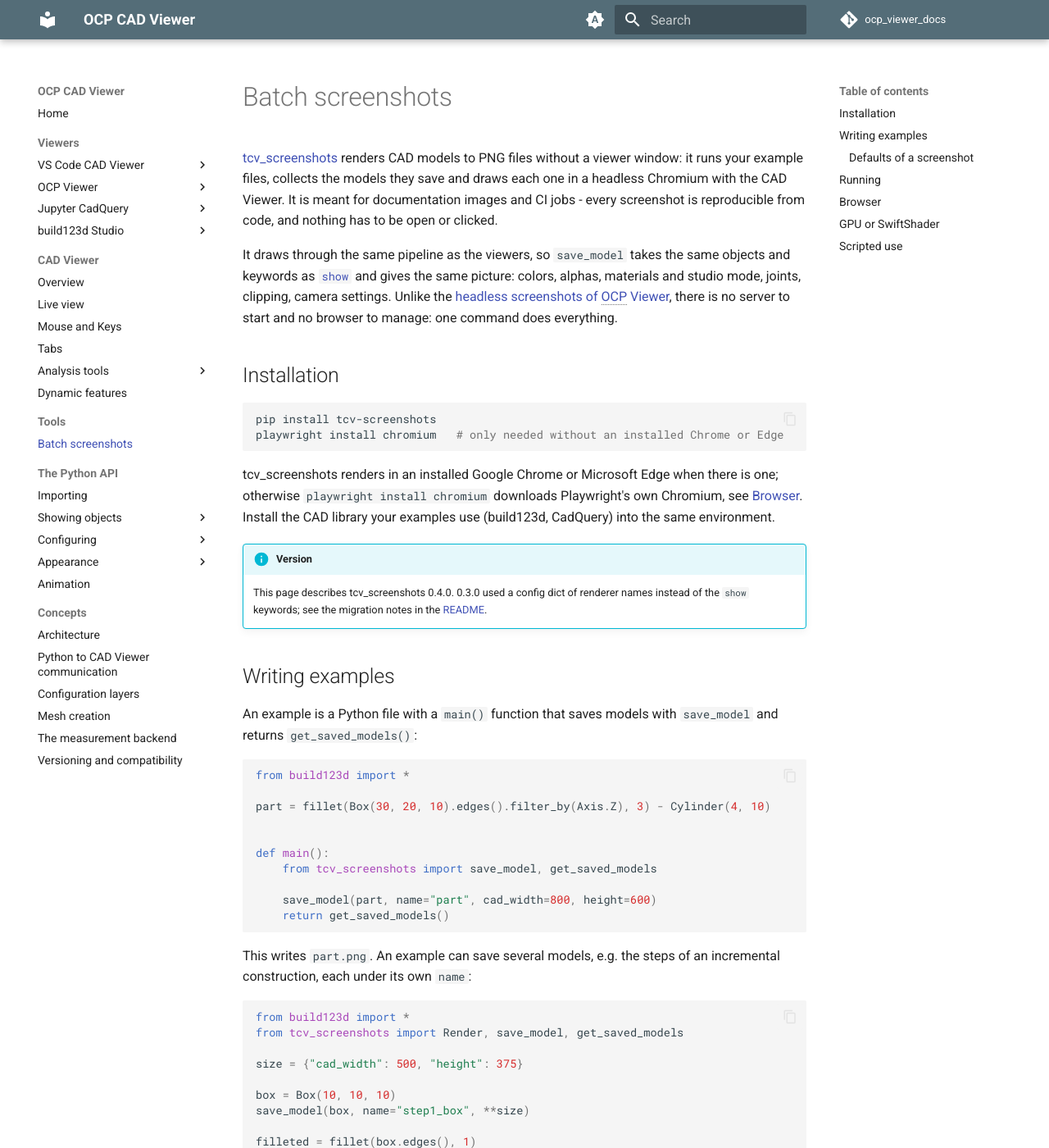
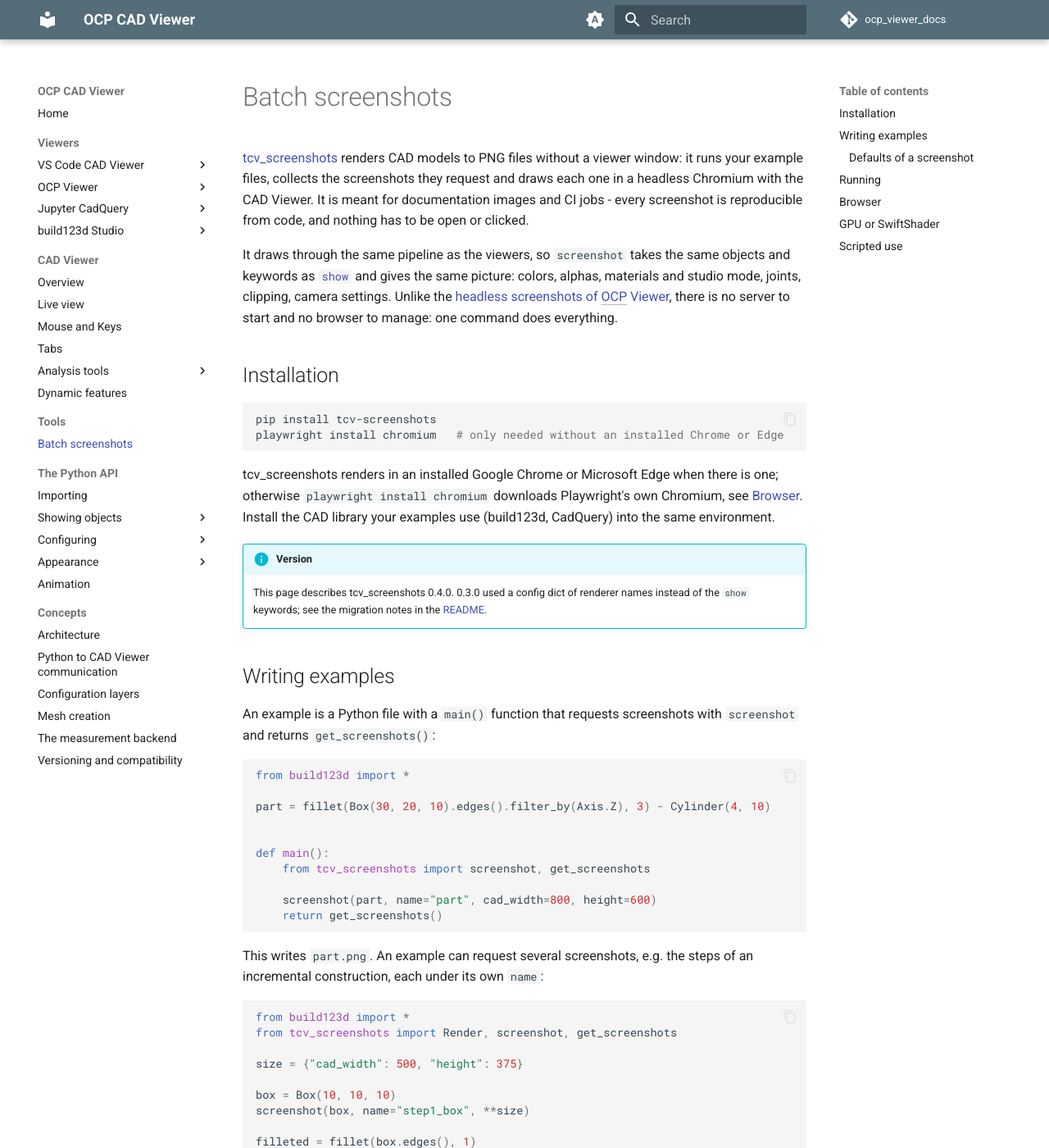
Before and after one commit to bernhard-42/ocp_viewer_docs, an MkDocs documentation site: the page built from docs/tools/tcv_screenshots.md, in a window 1280 px wide and 1400 px high. Shown: the whole window at 82% size. Built offline with MkDocs 1.6.1 and Material for MkDocs 9.7.7, drawn with Linux system fonts in a browser that asks for light colours; comment, search, counter and statistics services are not loaded; some of the changed text lies outside the part shown.

Commit message:
Batch screenshots: screenshot() and get_screenshots()
Co-Authored-By: Claude Opus 5.5 <noreply@anthropic.com>

````diff
--- a/docs/tools/tcv_screenshots.md
+++ b/docs/tools/tcv_screenshots.md
@@ -1,8 +1,8 @@
 # Batch screenshots
 
-[tcv_screenshots](https://github.com/bernhard-42/tcv_screenshots) renders CAD models to PNG files without a viewer window: it runs your example files, collects the models they save and draws each one in a headless Chromium with the CAD Viewer. It is meant for documentation images and CI jobs - every screenshot is reproducible from code, and nothing has to be open or clicked.
+[tcv_screenshots](https://github.com/bernhard-42/tcv_screenshots) renders CAD models to PNG files without a viewer window: it runs your example files, collects the screenshots they request and draws each one in a headless Chromium with the CAD Viewer. It is meant for documentation images and CI jobs - every screenshot is reproducible from code, and nothing has to be open or clicked.
 
-It draws through the same pipeline as the viewers, so `save_model` takes the same objects and keywords as [`show`](../show.md) and gives the same picture: colors, alphas, materials and studio mode, joints, clipping, camera settings. Unlike the [headless screenshots of OCP Viewer](../viewers/ocp_viewer/headless.md), there is no server to start and no browser to manage: one command does everything.
+It draws through the same pipeline as the viewers, so `screenshot` takes the same objects and keywords as [`show`](../show.md) and gives the same picture: colors, alphas, materials and studio mode, joints, clipping, camera settings. Unlike the [headless screenshots of OCP Viewer](../viewers/ocp_viewer/headless.md), there is no server to start and no browser to manage: one command does everything.
 
 ## Installation
 
@@ -19,7 +19,7 @@ tcv_screenshots renders in an installed Google Chrome or Microsoft Edge when the
 
 ## Writing examples
 
-An example is a Python file with a `main()` function that saves models with `save_model` and returns `get_saved_models()`:
+An example is a Python file with a `main()` function that requests screenshots with `screenshot` and returns `get_screenshots()`:
 
 ```python
 from build123d import *
@@ -28,35 +28,35 @@ part = fillet(Box(30, 20, 10).edges().filter_by(Axis.Z), 3) - Cylinder(4, 10)
 
 
 def main():
-    from tcv_screenshots import save_model, get_saved_models
+    from tcv_screenshots import screenshot, get_screenshots
 
-    save_model(part, name="part", cad_width=800, height=600)
-    return get_saved_models()
+    screenshot(part, name="part", cad_width=800, height=600)
+    return get_screenshots()
 ```
 
-This writes `part.png`. An example can save several models, e.g. the steps of an incremental construction, each under its own `name`:
+This writes `part.png`. An example can request several screenshots, e.g. the steps of an incremental construction, each under its own `name`:
 
 ```python
 from build123d import *
-from tcv_screenshots import Render, save_model, get_saved_models
+from tcv_screenshots import Render, screenshot, get_screenshots
 
 size = {"cad_width": 500, "height": 375}
 
 box = Box(10, 10, 10)
-save_model(box, name="step1_box", **size)
+screenshot(box, name="step1_box", **size)
 
 filleted = fillet(box.edges(), 1)
-save_model(filleted, name="step2_fillet", **size)
+screenshot(filleted, name="step2_fillet", **size)
 
 final = filleted - Cylinder(2, 10)
-save_model(final, name="step3_hole", modes=[Render.FACES], **size)
+screenshot(final, name="step3_hole", modes=[Render.FACES], **size)
 
 
 def main():
-    return get_saved_models()
+    return get_screenshots()
 ```
 
-`save_model(*cad_objs, name, **kwargs)`:
+`screenshot(*cad_objs, name, **kwargs)`:
 
 - `cad_objs` - the objects to draw, like the positional arguments of `show`. Several objects are separate arguments; a list is drawn as one object
 - `name` - the PNG file name, without `.png`
@@ -112,7 +112,7 @@ Files that do not import `tcv_screenshots` are skipped. A failing example is rep
 
 !!! tip "Finding a camera position"
 
-    Run `tcv_screenshots -f example.py --no-headless --pause`, turn the model into position with the mouse, then press Enter. The printed `position`, `quaternion`, `target` and `zoom` can be passed to `save_model` as they are.
+    Run `tcv_screenshots -f example.py --no-headless --pause`, turn the model into position with the mouse, then press Enter. The printed `position`, `quaternion`, `target` and `zoom` can be passed to `screenshot` as they are.
 
 ## Browser
 
@@ -158,30 +158,30 @@ from build123d import Box
 from tcv_screenshots import (
     collect_models,
     get_failed_models,
-    get_saved_models,
+    get_screenshots,
     render_models,
-    save_model,
+    screenshot,
     set_defaults,
 )
 
-# Defaults for every following save_model, the keywords of show
+# Defaults for every following screenshot call, the keywords of show
 set_defaults(cad_width=1000, height=1000)
 
 # Run example files and directories of examples, each with a main() as above
 collected = collect_models("examples", "more/extra_example.py")
 
-# Or save models directly, without example files
-save_model(Box(1, 2, 3), name="box")
-failed_saves = [name for name, _traceback in get_failed_models()]
+# Or request screenshots directly, without example files
+screenshot(Box(1, 2, 3), name="box")
+failed_screenshots = [name for name, _traceback in get_failed_models()]
 
-rendered = render_models(collected.models + get_saved_models(), "screenshots")
-print(rendered.written)                                    # the PNG files
-print(collected.failed + failed_saves + rendered.failed)  # names of what failed
+rendered = render_models(collected.models + get_screenshots(), "screenshots")
+print(rendered.written)                                         # the PNG files
+print(collected.failed + failed_screenshots + rendered.failed)  # names of what failed
 ```
 
-- `collect_models(*paths, models_dir=None)` returns `models` and `failed`. Each example runs with the defaults set before the call; a `set_defaults` inside one example does not reach the next. Models saved before the call stay available to `get_saved_models()`
+- `collect_models(*paths, models_dir=None)` returns `models` and `failed`. Each example runs with the defaults set before the call; a `set_defaults` inside one example does not reach the next. Screenshots requested before the call stay available to `get_screenshots()`
 - `render_models(models, output_dir, *, headless=True, pause=False, debug=False, gpu=True, browser=None)` writes `<output_dir>/<name>.png` and returns `written` and `failed`. Where an event loop is already running (e.g. Jupyter), use `await render_models_async(...)` with the same arguments
-- `save_model` does not raise: a model it cannot create is printed as `FAILURE` with its traceback, and `get_failed_models()` returns it. Neither function exits; use the returned names for the exit status of your script
+- `screenshot` does not raise: a screenshot it cannot create is printed as `FAILURE` with its traceback, and `get_failed_models()` returns it. Neither function exits; use the returned names for the exit status of your script
 - `set_defaults`, `get_defaults` and `reset_defaults` work as in the viewers, see [The config system](../config.md)
 
 !!! info "Repeated parts"
````
